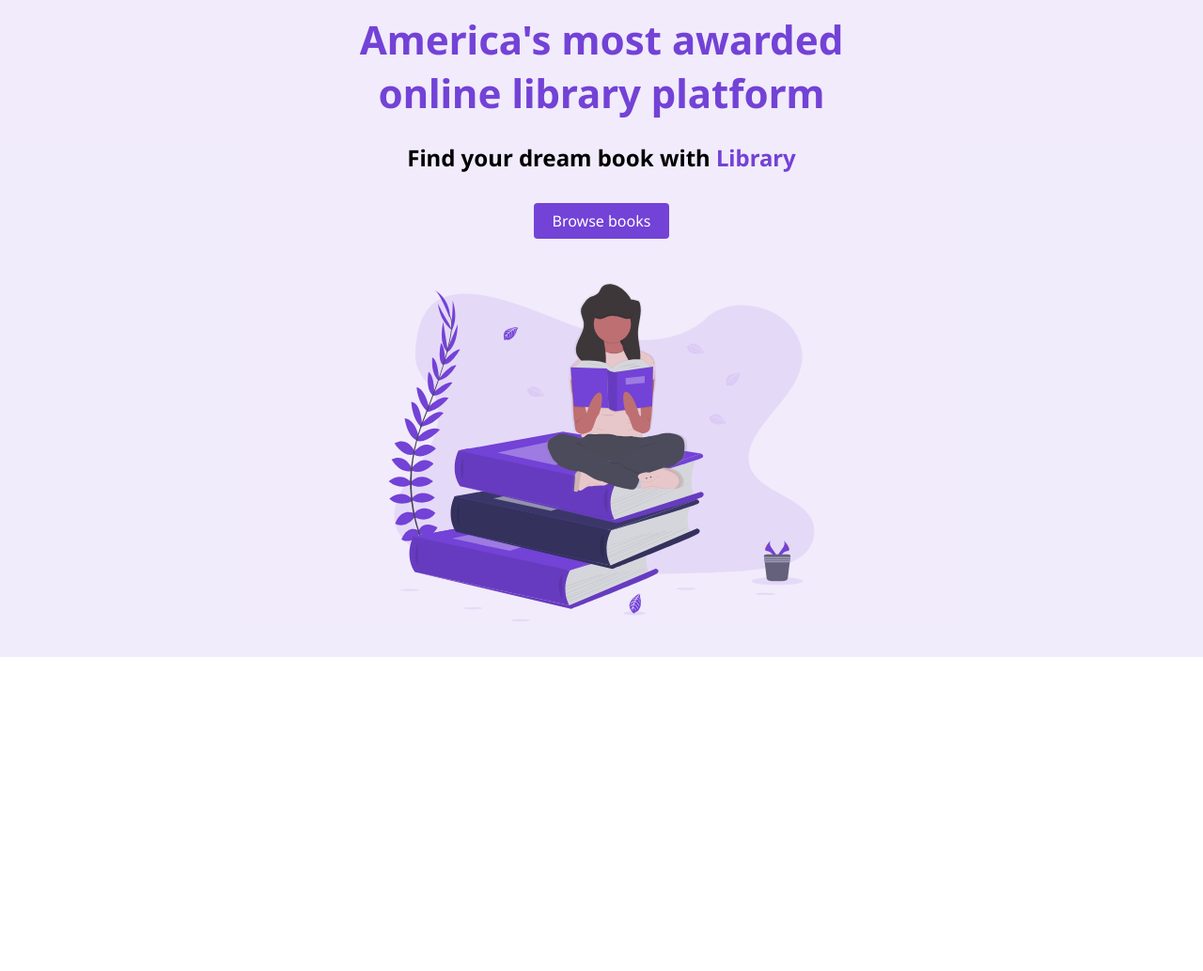
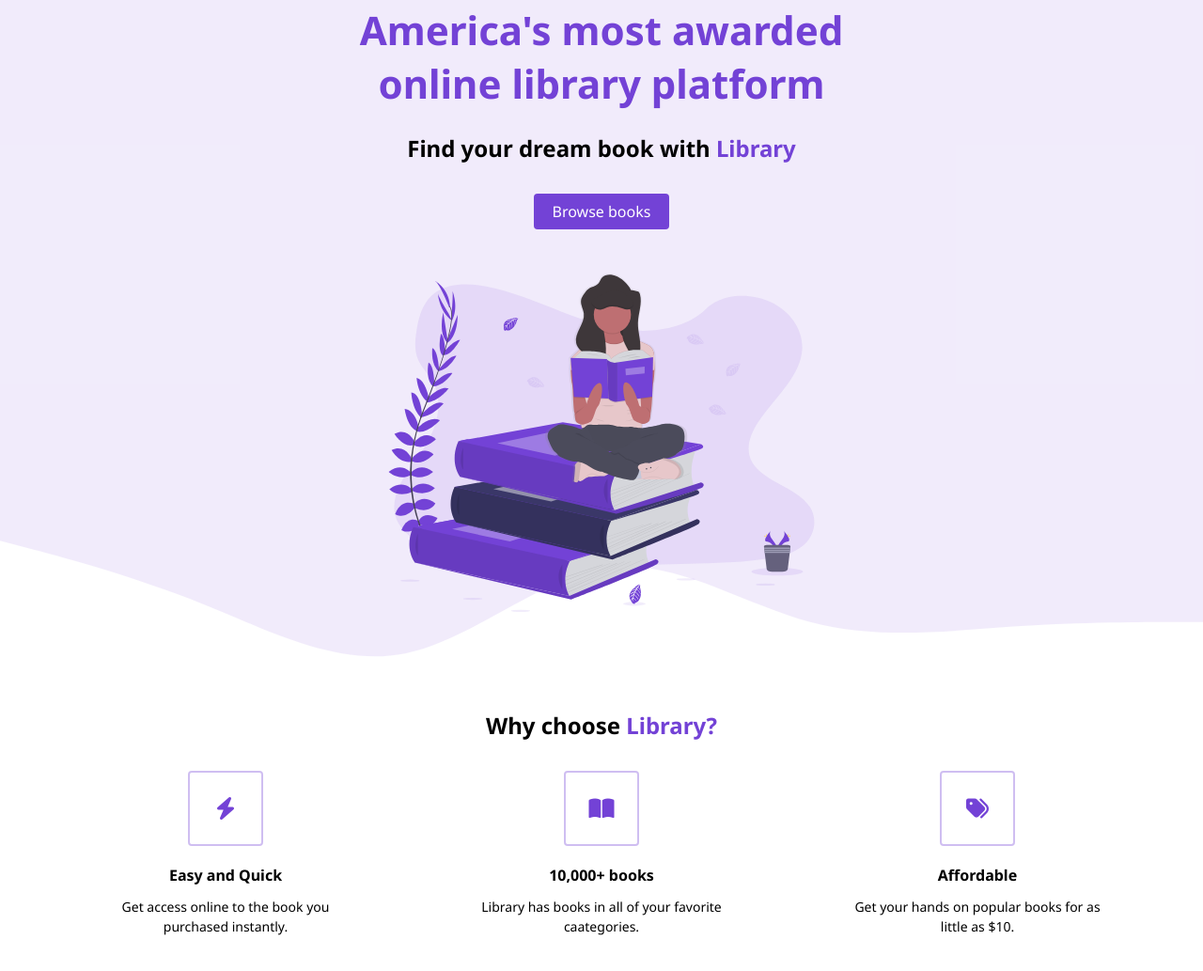
Before and after one commit to pariscalderon/library-project, a plain HTML site: page index.html in a window 1280 px wide. Shown: the part 101-1134 px from the top of the page at 94% size. Before the commit the page ends 800 px from the top, so only its background shows below. Drawn offline with Linux system fonts and the light colour scheme.

Commit message:
implemented a highlights section and added some base styling

```diff
--- a/index.html
+++ b/index.html
@@ -6,6 +6,7 @@
     <title>Library</title>
     <link rel="stylesheet" href="styles.css">
     <link href="https://fonts.googleapis.com/css2?family=Noto+Sans:wght@400;500;700&display=swap" rel="stylesheet">
+    <script src="https://kit.fontawesome.com/67eac916e8.js" crossorigin="anonymous"></script>
 </head>
 <body>
     <section id="landing">
@@ -44,7 +45,42 @@
         <section id="highlights">
             <div class="container">
                 <div class="row">
-
+                    <h2 class="section__title">Why choose <span class="text__purple">Library?</span></h2>
+                    <div class="highlight__wrapper">
+                        <div class="highlight">
+                            <div class="highlight__img">
+                                <i class="fas fa-bolt"></i>
+                            </div>
+                                <h3 class="highlight__subtitle">
+                                    Easy and Quick
+                                </h3>
+                                <p class="highlight__para">
+                                    Get access online to the book you purchased instantly.
+                                </p>
+                        </div>
+                        <div class="highlight">
+                            <div class="highlight__img">
+                                <i class="fas fa-book-open"></i>
+                            </div>
+                                <h3 class="highlight__subtitle">
+                                    10,000+ books
+                                </h3>
+                                <p class="highlight__para">
+                                    Library has books in all of your favorite caategories.
+                                </p>
+                        </div>
+                        <div class="highlight">
+                            <div class="highlight__img">
+                                <i class="fas fa-tags"></i>
+                            </div>
+                                <h3 class="highlight__subtitle">
+                                    Affordable
+                                </h3>
+                                <p class="highlight__para">
+                                    Get your hands on popular books for as little as $10.
+                                </p>
+                        </div>
+                    </div>
                 </div>
             </div>
         </section>
--- a/styles.css
+++ b/styles.css
@@ -18,6 +18,10 @@ img {
     height: 100%;
     max-height: 50vh;
     padding: 20px;
+}
+
+p {
+    line-height: 1.5
 }
 
 .nav__container {
@@ -123,6 +127,79 @@ button:active {
     border: none;
 }
 
-.heading__img--wrapper {
+.header__img--wrapper {
     padding: 20px;
+    z-index: 2;
 }
+
+.container {
+    padding: 56px 0;
+}
+
+.row {
+    width: 100%;
+    max-width: 1200px;
+    margin: 0 auto;
+}
+
+/*
+
+HIGHLIGHTS
+
+*/
+
+#highlights {
+    position: relative;
+}
+
+#highlights:before {
+    background: url('assets/wave.svg');
+    content: "";
+    position: absolute;
+    top: 1px;
+    left: 0;
+    bottom: 1px;
+    transform: translateY(-100%);
+    width: 101vw;
+    height: 12vw;
+    background-size: cover;
+    background-repeat: no-repeat;
+    z-index: 1;
+}
+
+.highlight__wrapper {
+    display: flex;
+}
+
+.highlight {
+    padding: 0 24px;
+    width: calc(100% / 3);
+    display: flex;
+    align-items: center;
+    justify-content: center;
+    flex-direction: column;
+}
+
+.highlight__para {
+    text-align: center;
+    max-width: 280px;
+    font-size: 14px;
+}
+
+.highlight__img {
+    border: 2px solid #7342d657;
+    color: #7342d6;
+    width: 80px;
+    height: 80px;
+    display: flex;
+    align-items: center;
+    justify-content: center;
+    border-radius: 4px;
+    font-size: 24px;
+    margin-bottom: 20px;
+}
+
+.highlight__subtitle {
+    font-size: 16px;
+    margin-bottom: 12px;
+}
```
